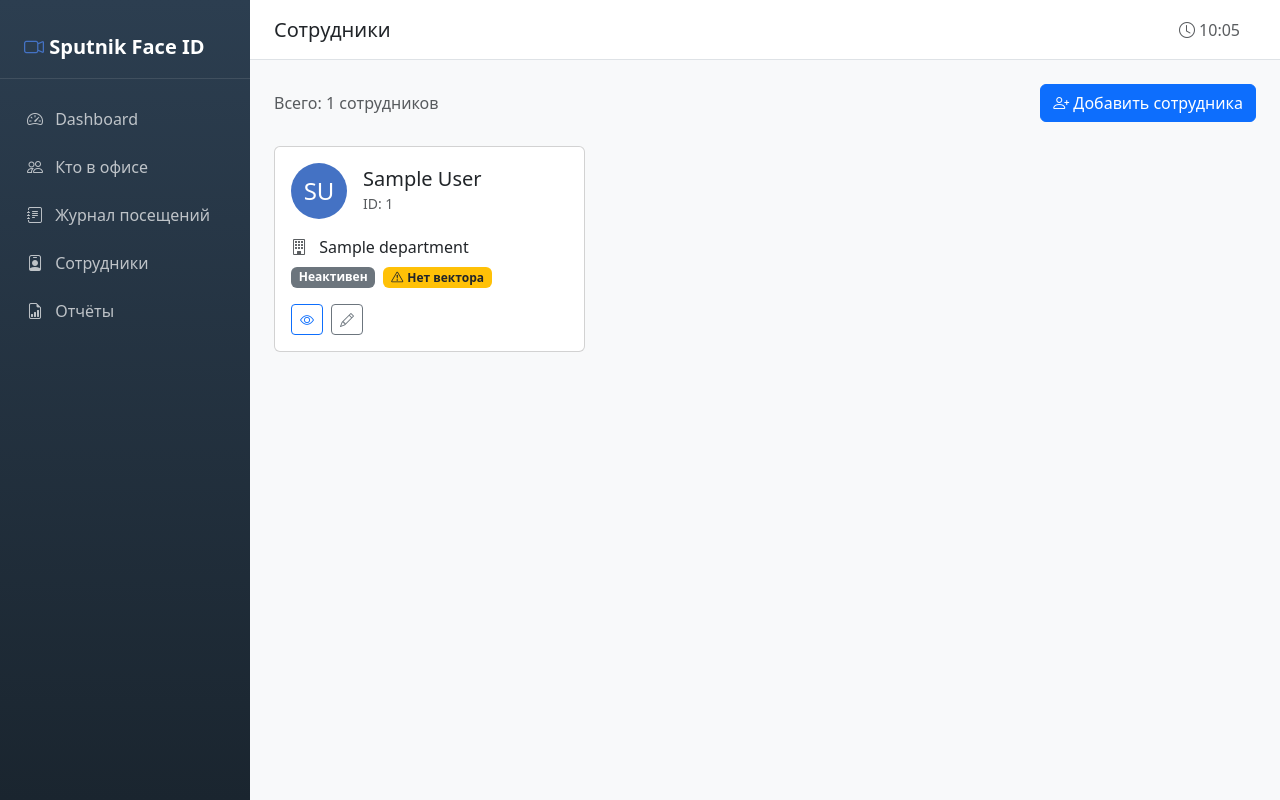
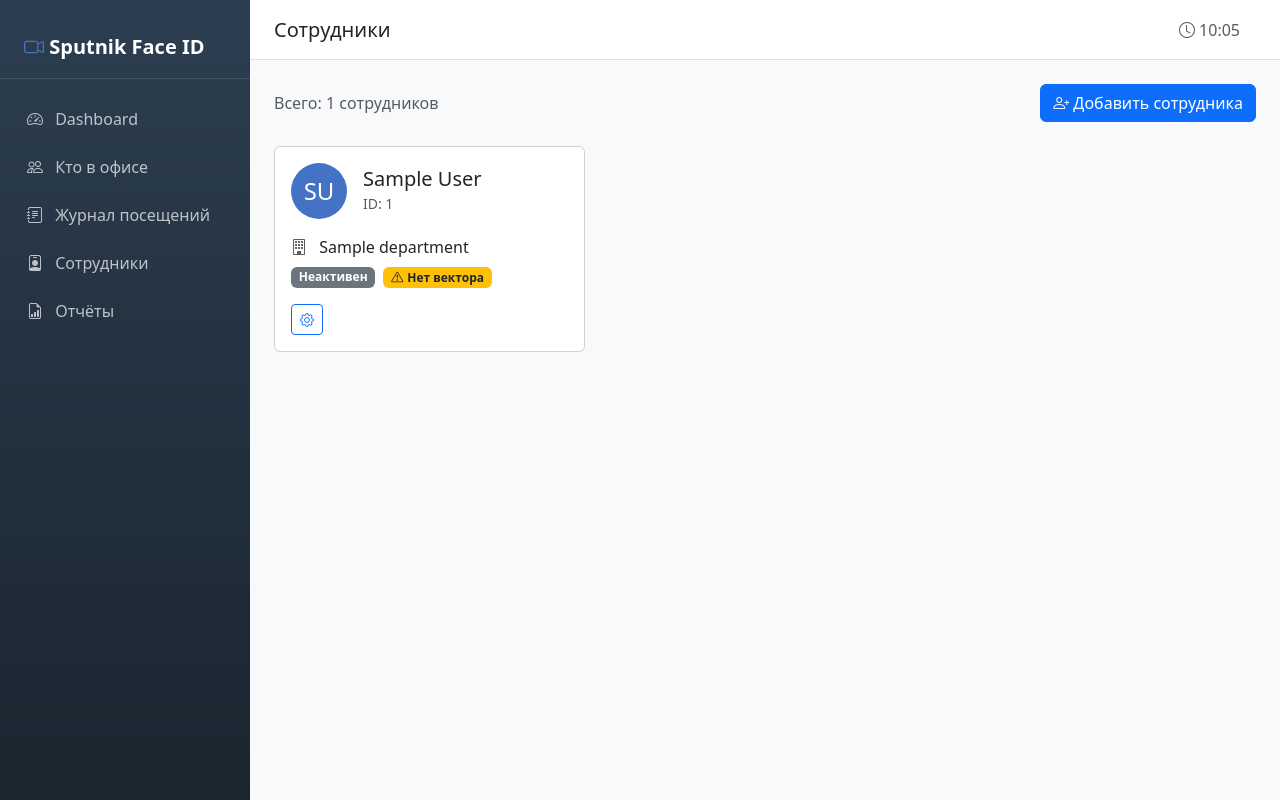
Before and after one commit to Whatdidu/MOLT_Slazhivanie_FaceRecVisitLog, a FastAPI app: template app/templates/admin/employees.html in a window 1280 px wide. Run offline with FastAPI, Linux system fonts and the light colour scheme; the template is opened without the code that fills it: most values are stand-ins (such as "Sample title", 1, 10 or a date in 2020).

Commit message:
fix(admin): change employee edit button to gear icon, remove unused button
Co-Authored-By: Claude Opus 4.5 <noreply@anthropic.com>

```diff
--- a/app/templates/admin/employees.html
+++ b/app/templates/admin/employees.html
@@ -57,11 +57,8 @@
                 </div>
 
                 <div class="d-flex gap-2">
-                    <a href="/admin/employees/{{ emp.id }}" class="btn btn-sm btn-outline-primary">
-                        <i class="bi bi-eye"></i>
-                    </a>
-                    <a href="/admin/employees/{{ emp.id }}/edit" class="btn btn-sm btn-outline-secondary">
-                        <i class="bi bi-pencil"></i>
+                    <a href="/admin/employees/{{ emp.id }}" class="btn btn-sm btn-outline-primary" title="Настройки">
+                        <i class="bi bi-gear"></i>
                     </a>
                 </div>
             </div>
```
